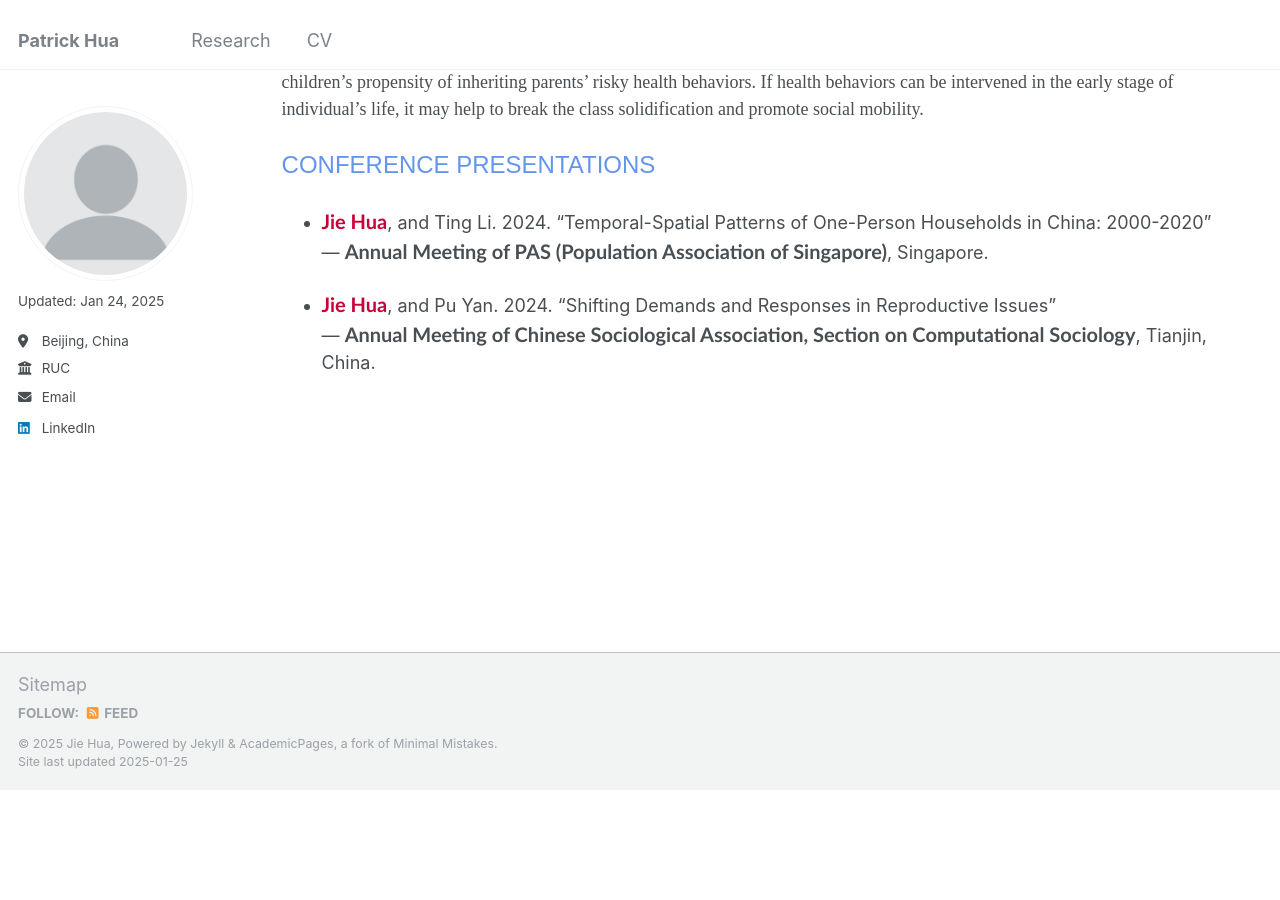
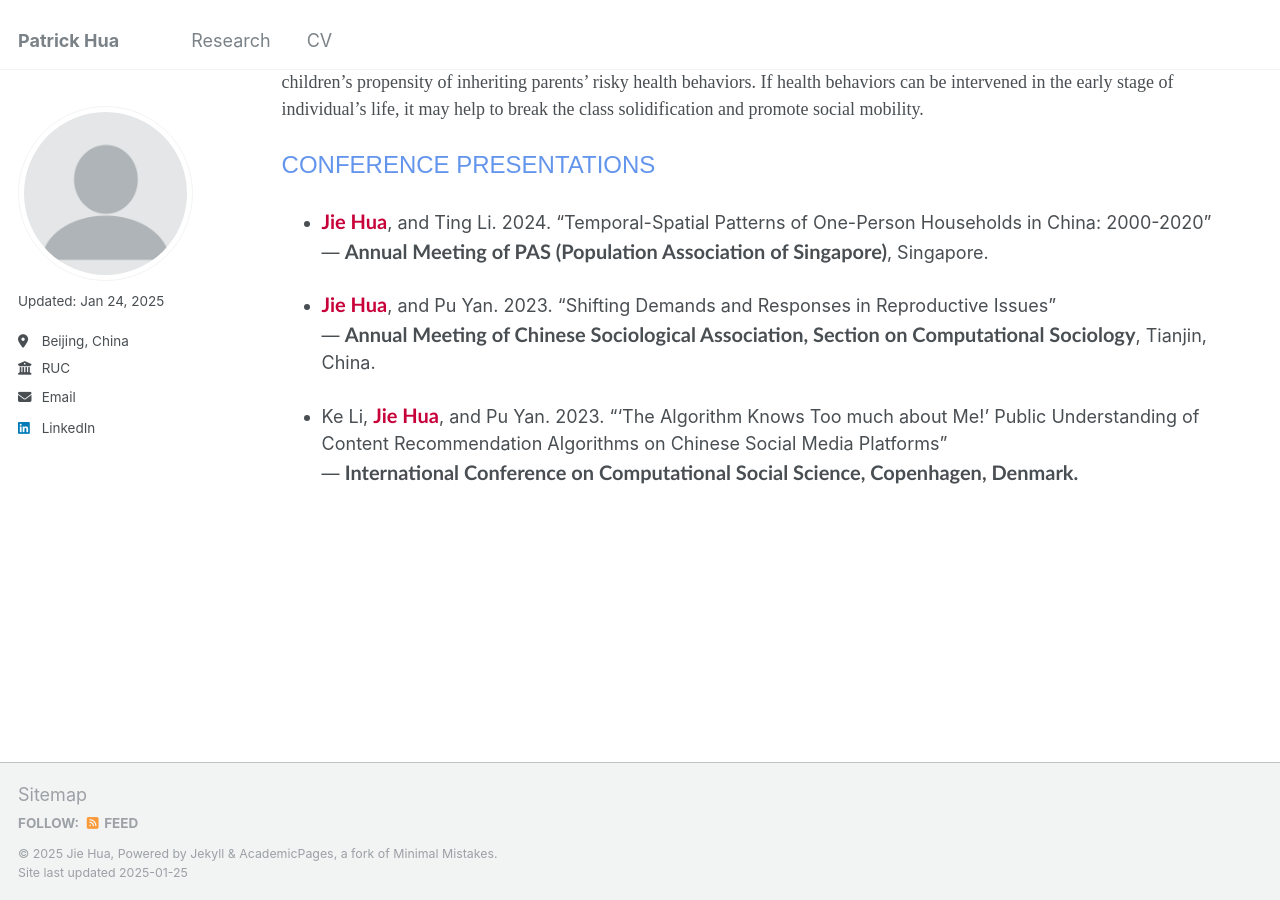
Before and after one commit to jiehua-css/jiehua-css.github.io, a Jekyll site: the page built from _pages/research.md, in a window 1280 px wide and 900 px high, scrolled down 1272 px. Built offline with Jekyll 4.4.1, drawn with Linux system fonts in a browser that asks for light colours; before the commit the page ends 2062 px from its top, so only the background shows below that.

Commit message:
Update research.md

```diff
--- a/_pages/research.md
+++ b/_pages/research.md
@@ -49,5 +49,8 @@ author_profile: true
 - <b style="color: #C70039; font-family: Calibri; font-size: 20px;">Jie Hua</b>, and Ting Li. 2024. “Temporal-Spatial Patterns of One-Person Households in China: 2000-2020”
 — <b style="font-family: Calibri; font-size: 20px;">Annual Meeting of PAS (Population Association of Singapore)</b>, Singapore.
 
-- <b style="color: #C70039; font-family: Calibri; font-size: 20px;">Jie Hua</b>, and Pu Yan. 2024. “Shifting Demands and Responses in Reproductive Issues”
+- <b style="color: #C70039; font-family: Calibri; font-size: 20px;">Jie Hua</b>, and Pu Yan. 2023. “Shifting Demands and Responses in Reproductive Issues”
 — <b style="font-family: Calibri; font-size: 20px;">Annual Meeting of Chinese Sociological Association, Section on Computational Sociology</b>, Tianjin, China.
+
+- Ke Li, <b style="color: #C70039; font-family: Calibri; font-size: 20px;">Jie Hua</b>, and Pu Yan. 2023. “‘The Algorithm Knows Too much about Me!’ Public Understanding of Content Recommendation Algorithms on Chinese Social Media Platforms”
+— <b style="font-family: Calibri; font-size: 20px;">International Conference on Computational Social Science, Copenhagen, Denmark.
```
